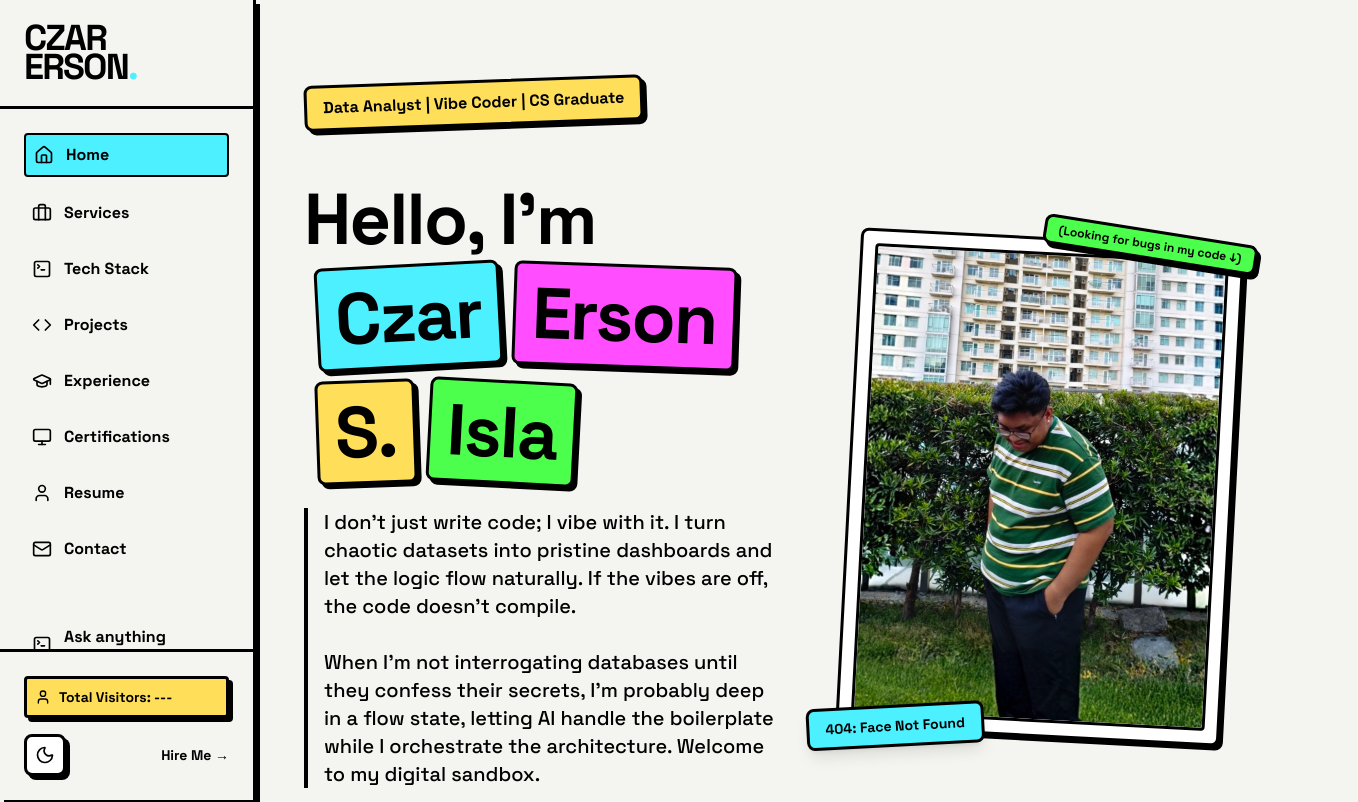
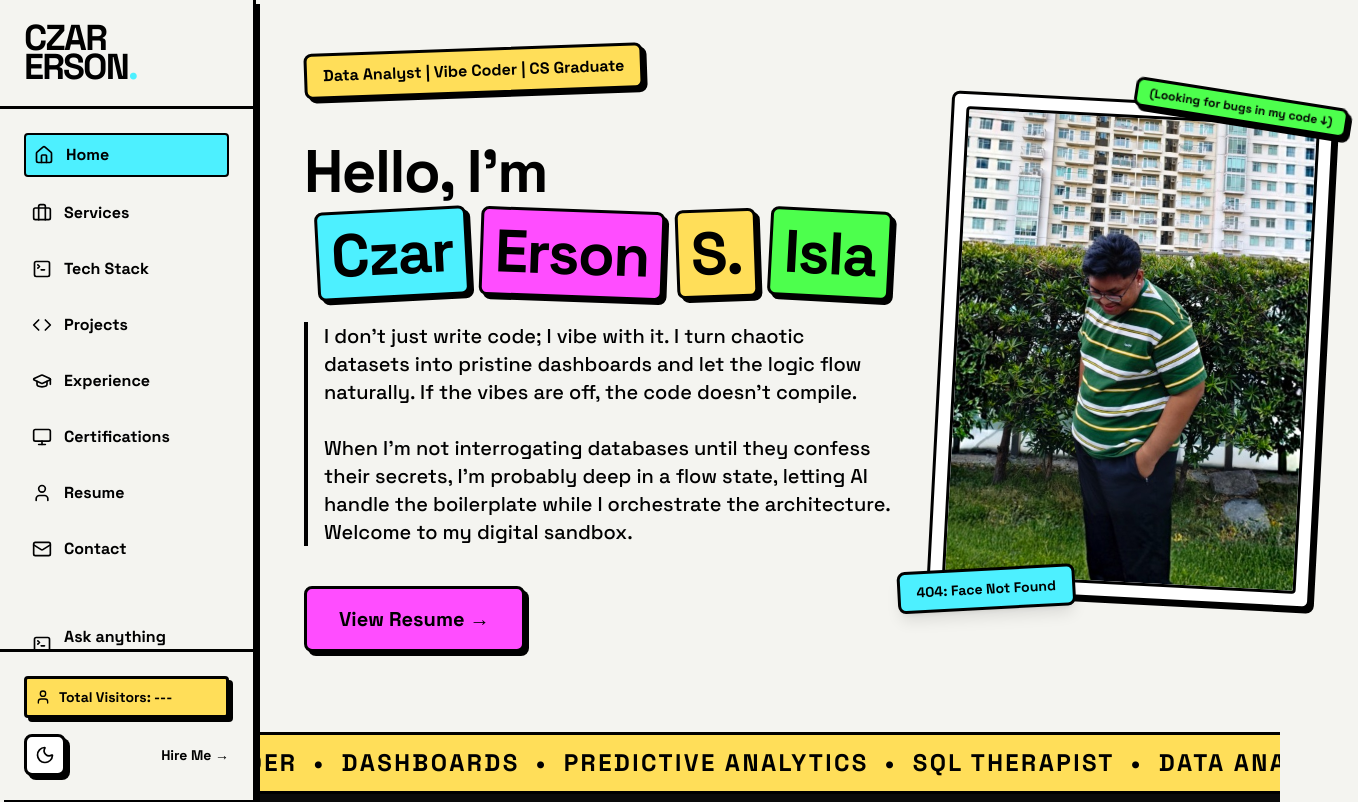
Before and after one commit to Han-Zei/zei-portfolio, a Next.js app: page / in a window 1280 px wide. Shown: the top 802 px of the page, 1358 px wide, since content can reach past the window. Built offline with nearby package versions, Linux system fonts and the light colour scheme.

Commit message:
Fix hero layout wrapping and spacing

```diff
--- a/app/page.tsx
+++ b/app/page.tsx
@@ -8,19 +8,19 @@ export default function Home() {
     <main className="flex-1 flex flex-col font-sans pt-16 lg:pt-0">
 
       {/* Hero Section */}
-      <section className="pt-20 pb-20 px-6 lg:px-12 flex items-center justify-center">
-        <div className="max-w-6xl w-full flex flex-col-reverse lg:flex-row gap-16 items-center lg:items-center justify-between">
+      <section className="pt-8 lg:pt-12 pb-20 px-6 lg:px-12 flex items-center justify-center">
+        <div className="max-w-7xl w-full flex flex-col-reverse lg:flex-row gap-8 lg:gap-12 items-center lg:items-center justify-between">
           <div className="flex-1 flex flex-col gap-6 items-start">
             <div className="neo-box bg-neo-yellow text-black px-4 py-2 font-bold transform -rotate-2">
               Data Analyst | Vibe Coder | CS Graduate
             </div>
-            <h1 className="text-5xl lg:text-6xl xl:text-7xl font-black leading-tight tracking-tight mt-6">
+            <h1 className="text-4xl md:text-5xl xl:text-6xl font-black leading-tight tracking-tight mt-4 w-full">
               Hello, I'm <br className="lg:hidden" />
-              <span className="inline-flex flex-wrap gap-2 lg:gap-3 mt-4 lg:mt-0 lg:ml-3">
-                <span className="neo-box bg-neo-cyan text-black px-4 py-1 transform -rotate-3 hover:rotate-3 transition-transform cursor-pointer">Czar</span>
-                <span className="neo-box bg-neo-pink text-black px-4 py-1 transform rotate-2 hover:-rotate-2 transition-transform cursor-pointer">Erson</span>
-                <span className="neo-box bg-neo-yellow text-black px-4 py-1 transform -rotate-2 hover:rotate-2 transition-transform cursor-pointer">S.</span>
-                <span className="neo-box bg-neo-green text-black px-4 py-1 transform rotate-3 hover:-rotate-3 transition-transform cursor-pointer">Isla</span>
+              <span className="inline-flex whitespace-nowrap gap-2 lg:gap-3 mt-4 lg:mt-0 lg:ml-3 items-center">
+                <span className="neo-box bg-neo-cyan text-black px-3 py-1 transform -rotate-3 hover:rotate-3 transition-transform cursor-pointer">Czar</span>
+                <span className="neo-box bg-neo-pink text-black px-3 py-1 transform rotate-2 hover:-rotate-2 transition-transform cursor-pointer">Erson</span>
+                <span className="neo-box bg-neo-yellow text-black px-3 py-1 transform -rotate-2 hover:rotate-2 transition-transform cursor-pointer">S.</span>
+                <span className="neo-box bg-neo-green text-black px-3 py-1 transform rotate-3 hover:-rotate-3 transition-transform cursor-pointer">Isla</span>
               </span>
             </h1>
             <p className="text-xl font-medium border-l-[4px] border-neo-border pl-4">
```
